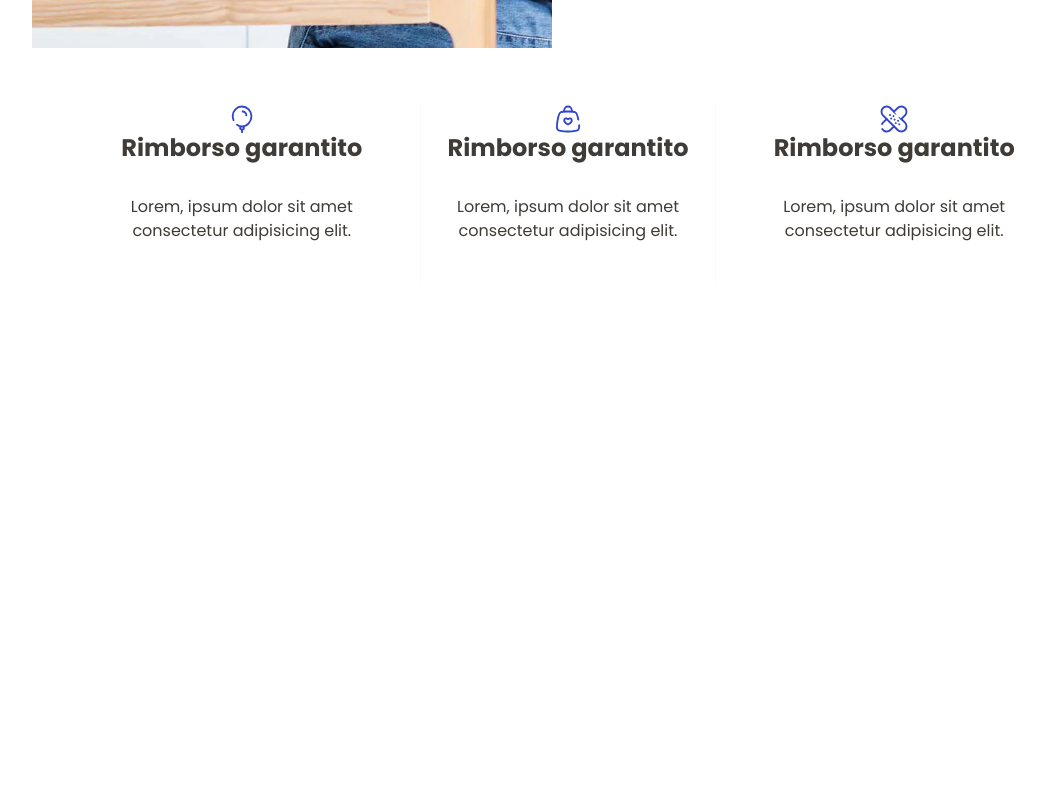
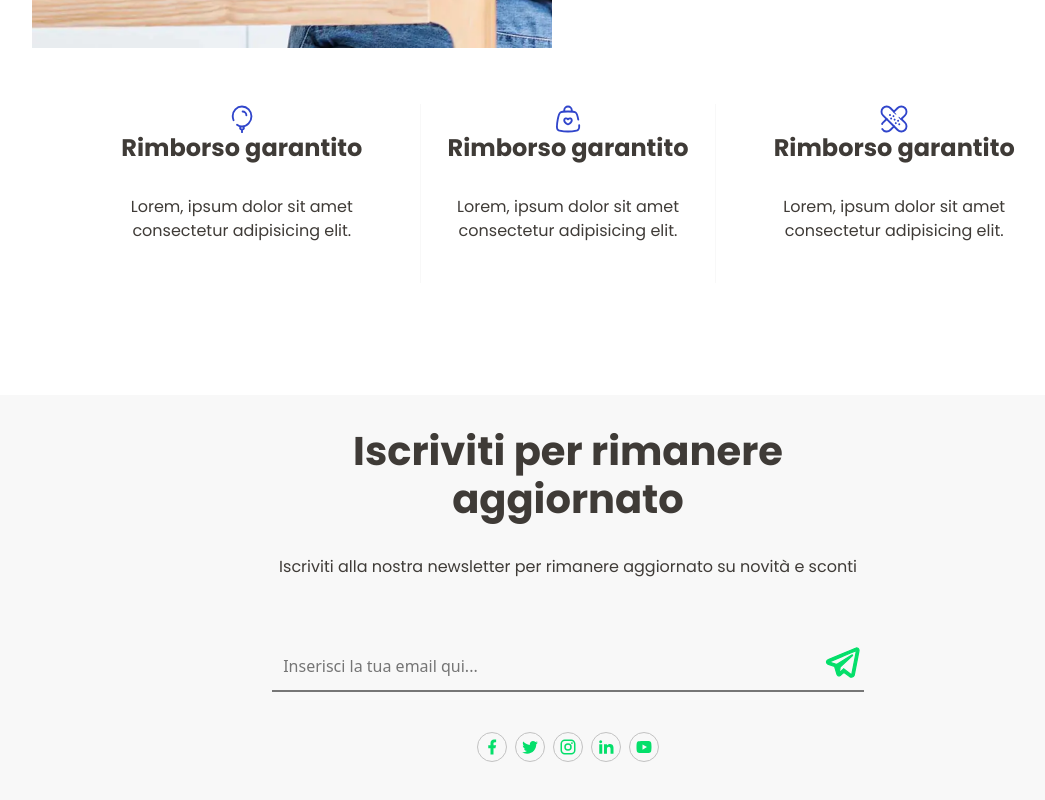
Before and after one commit to matteo-rossi90/landing-page-product, a Vue app: page /about in a window 1280 px wide. Shown: the part 3329-4129 px from the top of the page, without its empty margins (72-1117 px from the left). Before the commit the page ends 3724 px from the top, so only its background shows below. Built offline with nearby package versions, Linux system fonts and the light colour scheme.

Commit message:
feat: add newsletter static section

```diff
--- a/src/App.vue
+++ b/src/App.vue
@@ -6,6 +6,7 @@ import Advantages from './components/Advantages.vue';
 import Reviews from './components/Reviews.vue';
 import Products from './components/Products.vue';
 import Questions from './components/Questions.vue';
+import Newsletter from './components/Newsletter.vue';
 
 export default{
   components:{
@@ -15,6 +16,7 @@ export default{
     Reviews,
     Products,
     Questions,
+    Newsletter,
   }
 }
 
@@ -42,6 +44,10 @@ export default{
 
     <section class="spacing">
       <Questions/>
+    </section>
+
+    <section class="spacing bg-section">
+      <Newsletter/>
     </section>
 
   </main>
--- /dev/null
+++ b/src/components/Newsletter.vue
@@ -0,0 +1,93 @@
+<script>
+export default {
+    name: 'Newsletter'
+}
+</script>
+
+<template>
+
+
+    <div class="container-shrink">
+        <h1 class="title">
+            <strong>Iscriviti per rimanere aggiornato</strong>
+        </h1>
+
+        <p class="text-box">Iscriviti alla nostra newsletter per rimanere aggiornato su novità e sconti</p>
+
+        <form action="" class="d-flex">
+            <input type="text" placeholder="Inserisci la tua email qui...">
+            <button type="submit" id="btn-send">
+                <img src="../../public/img/icon/svg_icons/send.svg" alt="">
+            </button>
+        </form>
+
+        <div id="social-icon" class="d-flex justify-content-center gap-2">
+            <div class="round">
+                <img src="../../public/img/icon/svg_icons/facebook.svg" alt="">
+            </div>
+            <div class="round">
+                <img src="../../public/img/icon/svg_icons/twitter.svg" alt="">
+            </div>
+            <div class="round">
+                <img src="../../public/img/icon/svg_icons/instagram.svg" alt="">
+            </div>
+            <div class="round">
+                <img src="../../public/img/icon/svg_icons/linkedin.svg" alt="">
+            </div>
+            <div class="round">
+                <img src="../../public/img/icon/svg_icons/youtube.svg" alt="">
+            </div>
+        </div>
+
+    </div>
+
+
+
+
+</template>
+
+<style lang="scss" scoped>
+
+@use './style/variables' as*;
+
+input {
+    border-right: none;
+    border-top: none;
+    border-left: none;
+    padding: 0.7rem;
+    width: 100%;
+    background-color: transparent;
+}
+
+form{
+    position: relative;
+    padding: 1.5rem;
+}
+
+#btn-send{
+    position: absolute;
+    right: 1.5rem;
+}
+
+#btn-send img {
+    stroke: $secondary-color;
+}
+
+#social-icon{
+    padding: 1rem 0;
+}
+
+.round{
+    display: flex;
+    justify-content: center;
+    height: 30px;
+    width: 30px;
+    border-radius: 100%;
+    border: 1px solid rgb(194, 194, 194);
+    padding: 5px;
+}
+
+
+
+
+</style>
```
